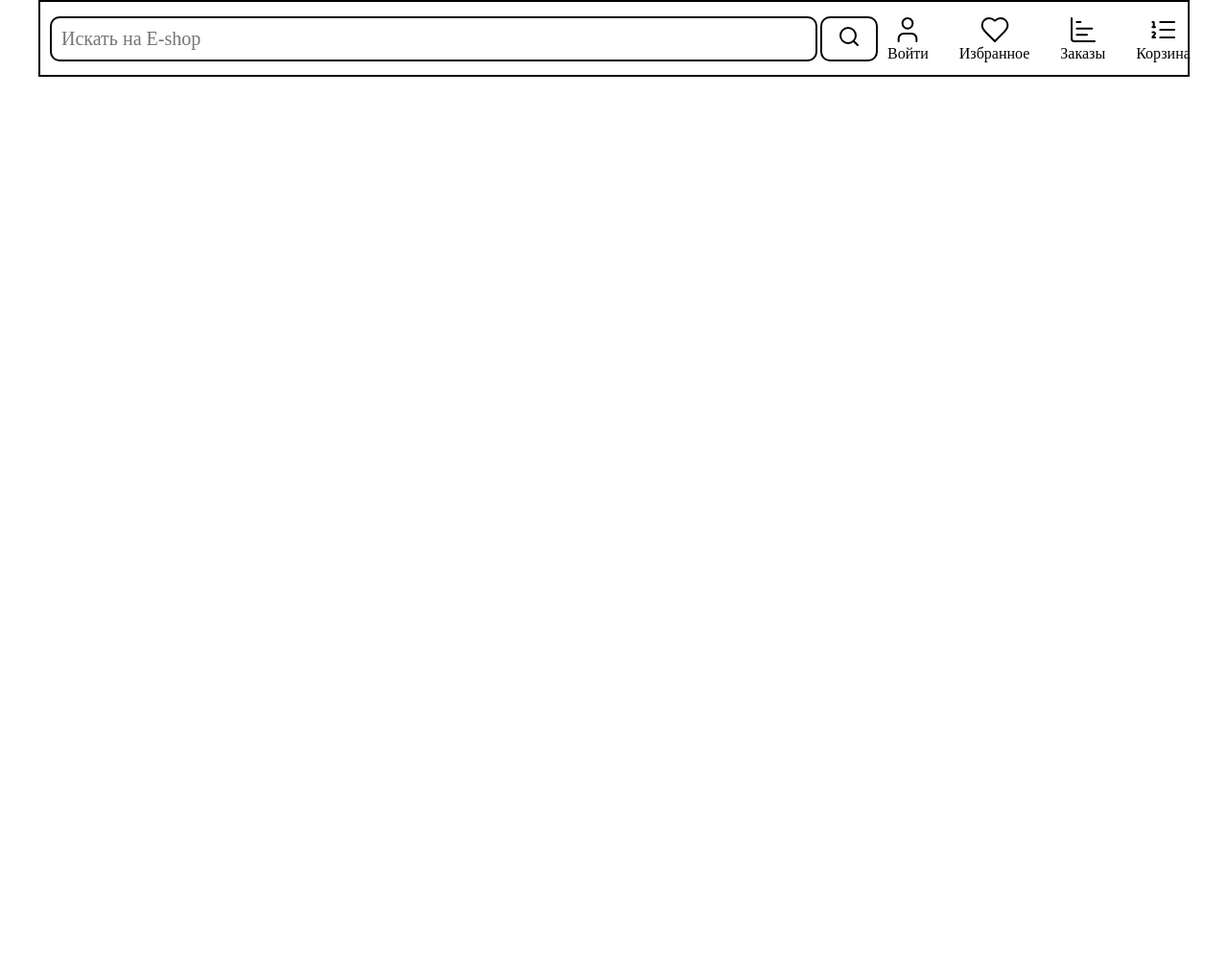
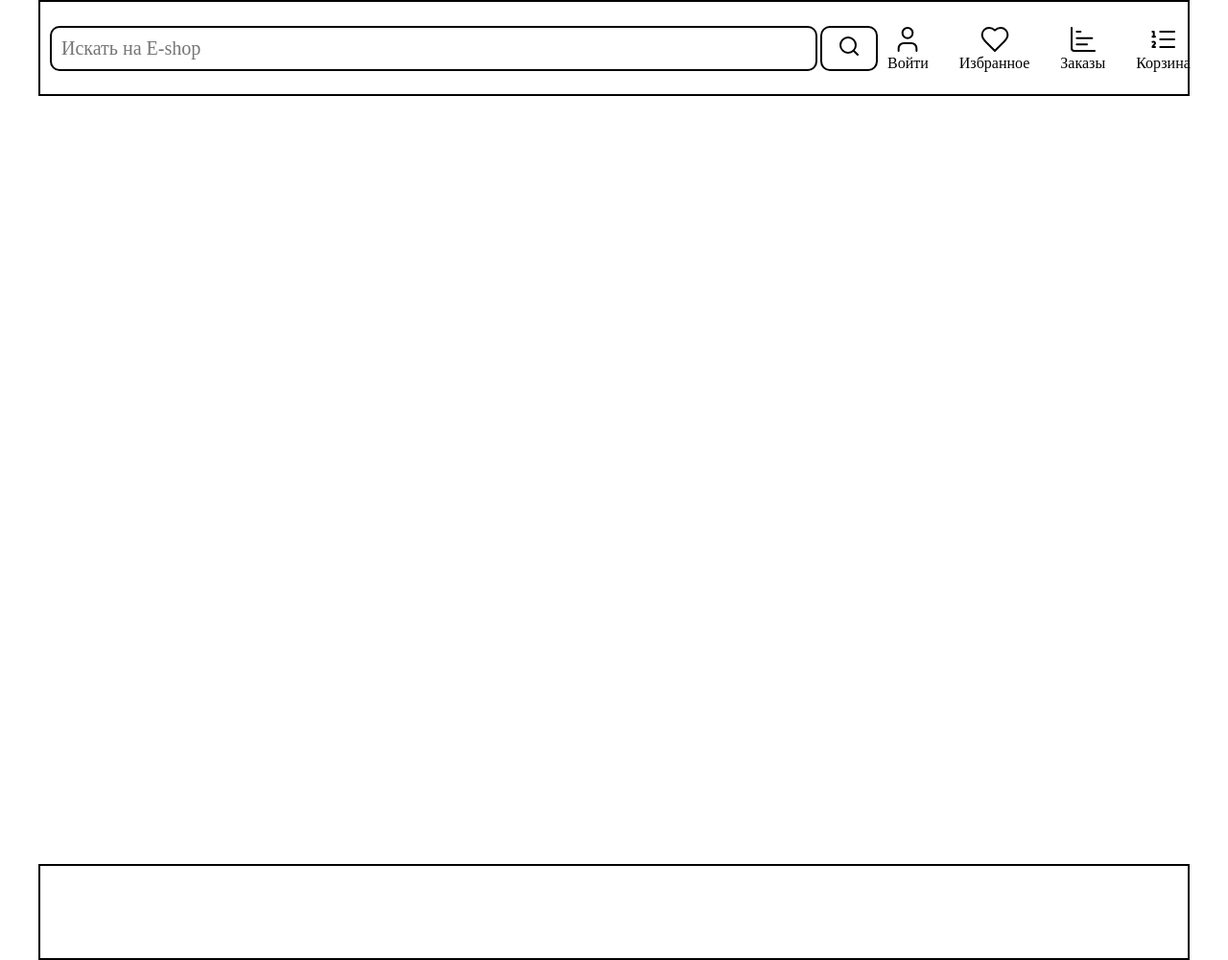
Before and after one commit to Lamstrong/SHOP, a React (Vite) app in the folder enternet-shop/: page / in a window 1280 px wide. Shown: the whole page at 96% size. Before the commit the page ends 800 px from the top, so only its background shows below. Built offline with nearby package versions, Linux system fonts and the light colour scheme.

Commit message:
Добавлен Store и шаблон футера

```diff
--- /dev/null
+++ b/enternet-shop/src/components/Footer.tsx
@@ -0,0 +1,7 @@
+import styles from "./css/footer.module.css";
+
+const Footer = () => {
+  return <div className={styles.footerContainer}></div>;
+};
+
+export default Footer;
--- /dev/null
+++ b/enternet-shop/src/components/css/footer.module.css
@@ -0,0 +1,4 @@
+.footerContainer {
+  height: 100px;
+  border: 2px solid #000;
+}
--- a/enternet-shop/src/components/css/header.module.css
+++ b/enternet-shop/src/components/css/header.module.css
@@ -1,6 +1,6 @@
 .headerContainer {
   display: flex;
-  height: 80px;
+  height: 100px;
   border: 2px solid #000;
   padding: 10px 10px;
   justify-content: space-between;
--- /dev/null
+++ b/enternet-shop/src/components/ui/FooterService.tsx
@@ -0,0 +1,3 @@
+export default function FooterService() {
+  return <></>;
+}
--- a/enternet-shop/src/index.css
+++ b/enternet-shop/src/index.css
@@ -1,5 +1,10 @@
 body {
+  min-height: 100%;
   max-width: 1700px;
   margin: 0 auto;
   padding: 0 40px;
 }
+
+main {
+  min-height: 100vh;
+}
--- a/enternet-shop/src/pages/index.tsx
+++ b/enternet-shop/src/pages/index.tsx
@@ -1,7 +1,14 @@
+import Footer from "@/components/Footer";
 import Header from "@/components/Header";
 
 const Index = () => {
-  return <Header />;
+  return (
+    <>
+      <Header />
+      <main></main>
+      <Footer />
+    </>
+  );
 };
 
 export default Index;
```
Also changed, not shown: enternet-shop/src/store/store.ts (added, +32 -0 lines), enternet-shop/src/components/css/main.module.css (added).
